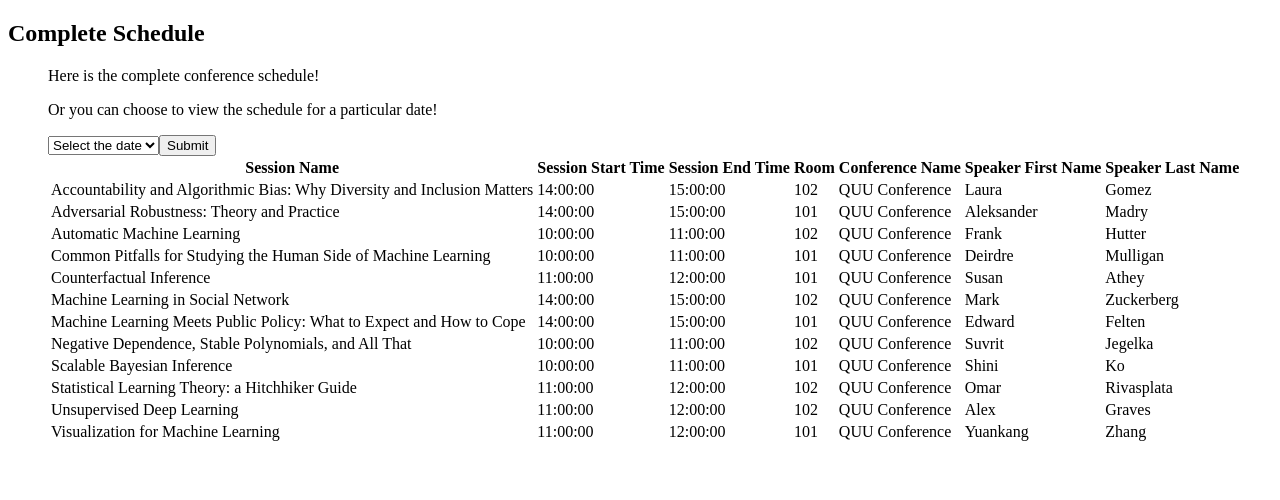
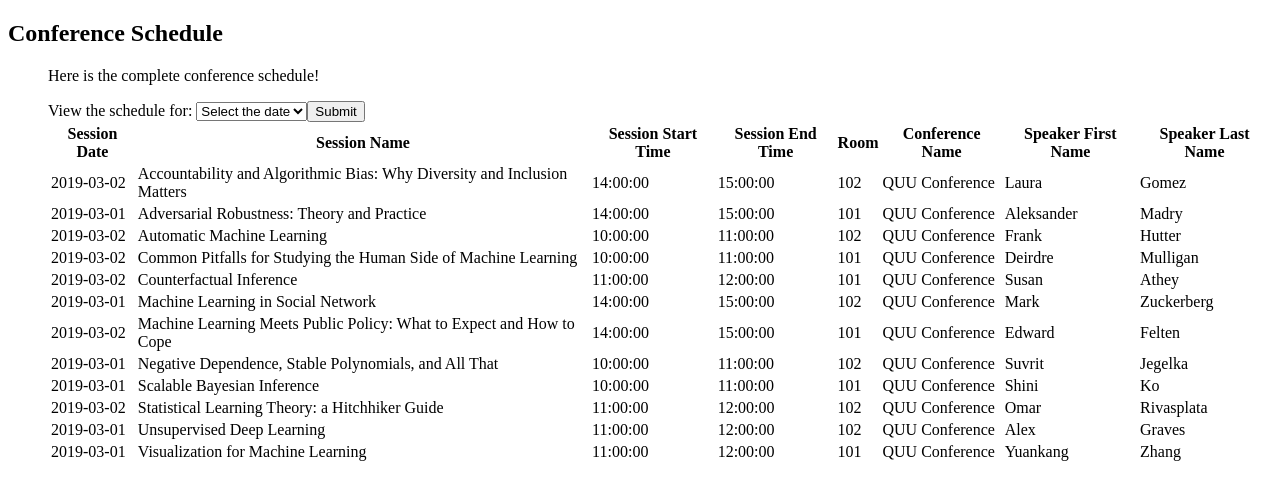
Before and after one commit to stephanykz/database_project, a PHP site: page /session.php in a window 1280 px wide. Shown: the top 500 px of the page. Run offline with PHP 8.4, Linux system fonts and the light colour scheme; data comes from the database, SQL or seed files in the repository.

Commit message:
Update session.php
updated drop down menu for real-time data

```diff
--- a/real_project/session.php
+++ b/real_project/session.php
@@ -4,13 +4,14 @@
 <link href="styles.css" type="text/css" rel="stylesheet" >
 </head>
 <body>
-<h2>Complete Schedule</h2>
+<h2>Conference Schedule</h2>
+<section>
 <ul>
 <?php
 
 echo "<p>Here is the complete conference schedule!</p>";
 
-echo "<table><tr><th>Session Name</th><th>Session Start Time</th><th>Session End Time</th><th>Room</th><th>Conference Name</th><th>Speaker First Name</th><th>Speaker Last Name</th></tr>";
+echo "<table><tr><th>Session Date</th><th>Session Name</th><th>Session Start Time</th><th>Session End Time</th><th>Room</th><th>Conference Name</th><th>Speaker First Name</th><th>Speaker Last Name</th></tr>";
 
 $pdo = new PDO('mysql:host=localhost;dbname=conference', "root", "");
 
@@ -18,23 +19,32 @@ $session_sql = "Select * from Sessions";
 $sessions = $pdo->prepare($session_sql);
 $sessions->execute();
 
-while ($session = $sessions->fetch()) {
-        echo "<tr><td>".$session["session_name"]."</td><td>".$session["session_start_time"]."</td><td>".$session["session_end_time"]."</td><td>".$session["room"]."</td><td>".$session["conference_name"]."</td><td>".$session["speaker_first_name"]."</td><td>".$session["speaker_last_name"]."</td></tr>";
+foreach($sessions as $session){
+        echo "<tr><td>".$session["session_date"]."</td><td>".$session["session_name"]."</td><td>".$session["session_start_time"]."</td><td>".$session["session_end_time"]."</td><td>".$session["room"]."</td><td>".$session["conference_name"]."</td><td>".$session["speaker_first_name"]."</td><td>".$session["speaker_last_name"]."</td></tr>";
     }
 
-echo "<p>Or you can choose to view the schedule for a particular date!</p>";
 ?>
+</ul>
+</section>
 
+<span>View the schedule for: </span>
 <form action='particularSession.php' method='post' id="dateform">
   <select name='session_date' form='dateform'>
     <option value = '0' selected = 'selected'>Select the date</option>
-    <option value = '2019-03-01'>March 1st</option>
-    <option value = '2019-03-02'>March 2nd</option>
+    <?php
+    	$pdo = new PDO('mysql:host=localhost;dbname=conference', "root", "");
+    	$session_sql = "Select DISTINCT session_date from Sessions";
+    	$sessionsDates = $pdo->prepare($session_sql);
+    	$sessionsDates->execute();
+    	foreach($sessionsDates as $sessionDate){
+    	?>
+        <option value="<?php echo strtolower($sessionDate['session_date']); ?>"><?php echo $sessionDate['session_date']; ?></option>
+        <?php
+        }
+    ?>
   </select>
   <input type="submit">
 </form>
 
-
-</ul>
 </body>
 </html>
```
